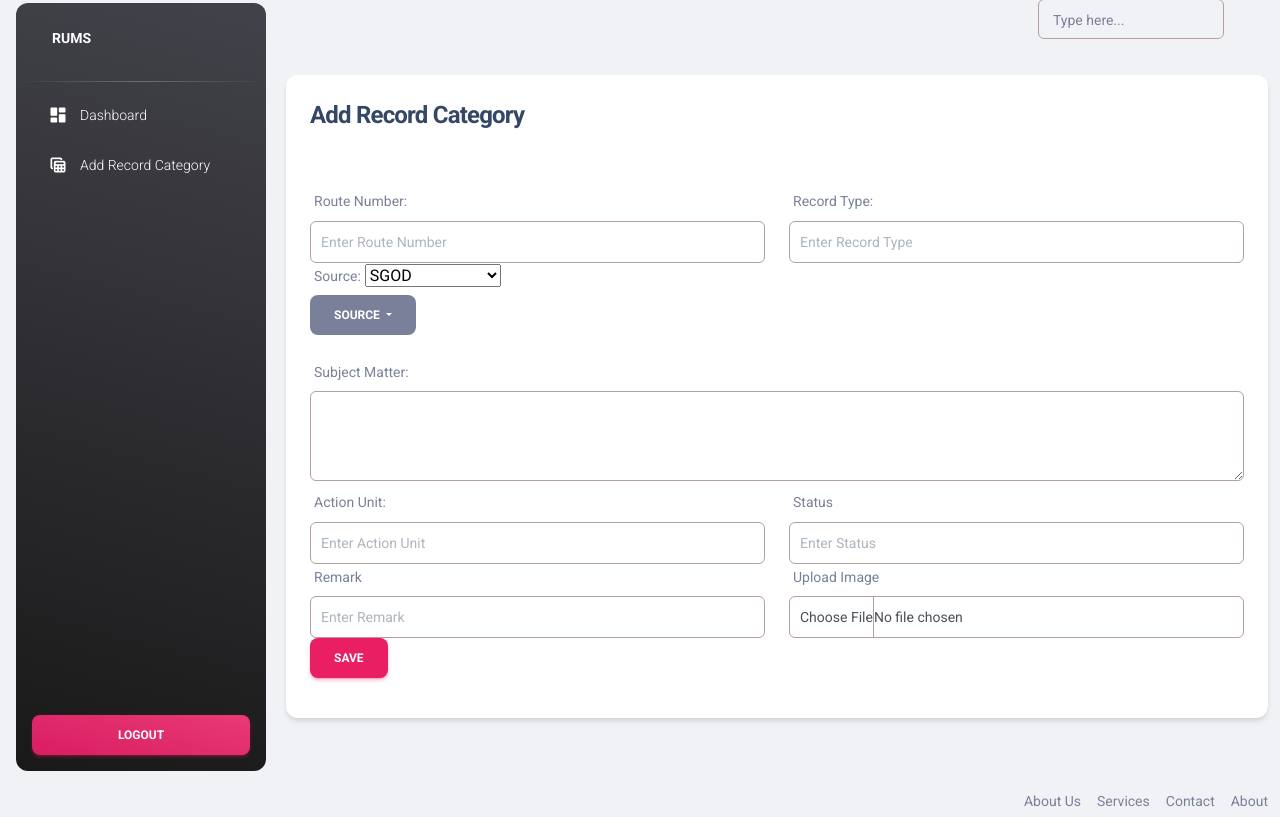
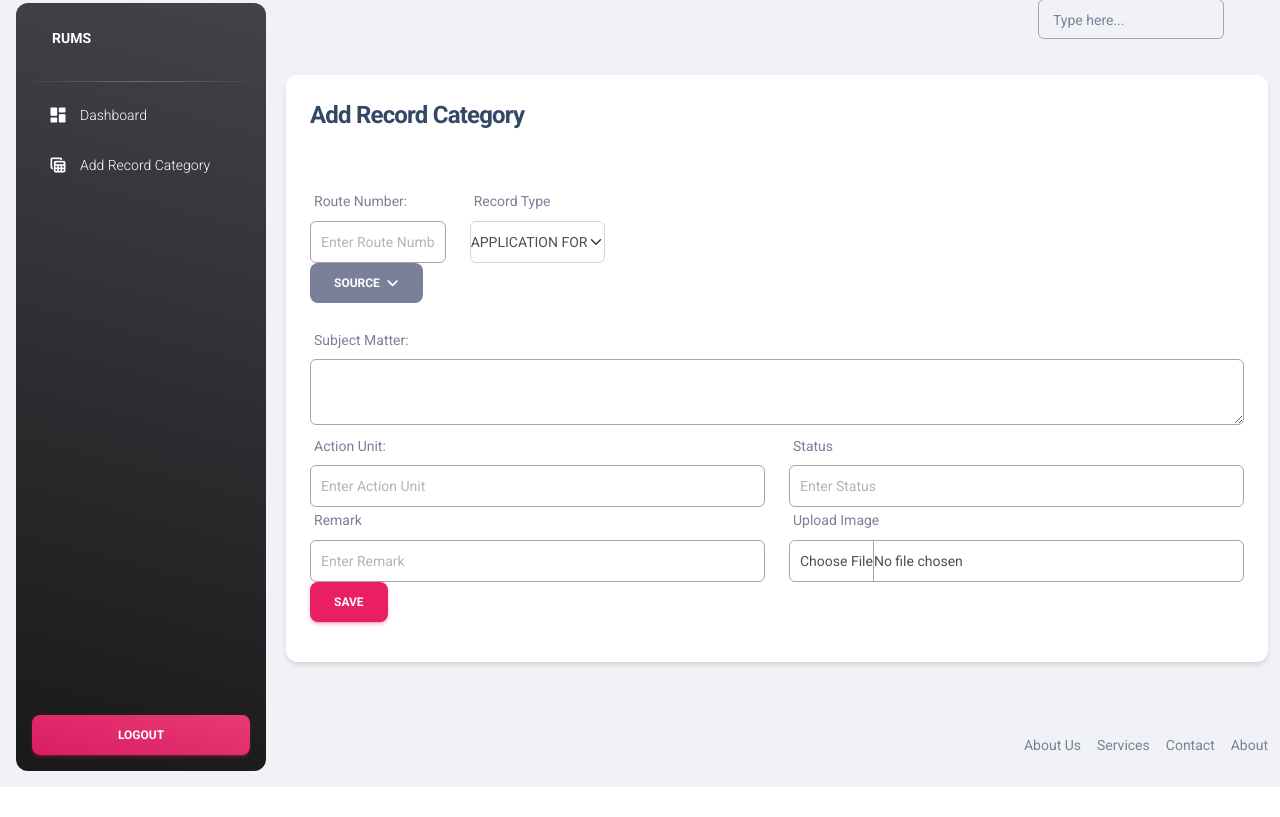
Before and after one commit to vic-reporte/RECORD-MNGT-SYSTEM, a PHP site: page /admin/record-category.php in a window 1280 px wide. Shown: the part 13-830 px from the top of the page. After the commit the page ends 800 px from the top, so only its background shows below. Run offline with PHP 8.4, Linux system fonts and the light colour scheme; the visitor is signed in with stand-in values (Sample User, id 1); some libraries are stand-ins or nearby versions.

Commit message:
Update the modified record-category.php

```diff
--- a/admin/record-category.php
+++ b/admin/record-category.php
@@ -14,44 +14,88 @@ include('../middleware/adminMiddleware.php');
                 <div class="card-body">
                     <form action="code.php" method="POST" enctype="multipart/form-data">
                         <div class="row">
-                            <div class="col-md-6">
+                            <div class="col-md-2">
                                 <label for="">Route Number:</label>
                                 <input type="text" name="route_number" placeholder="Enter Route Number" class="form-control">
                             </div>
-                            <div class="col-md-6">
-                                <label for="">Record Type:</label>
-                                <input type="text" name="record_type" placeholder="Enter Record Type" class="form-control">
-                            </div>
-                            <div class="dropdown-column">
-                                <label for="dropdown1">Source:</label>
-                                <select id="dropdown1" name="dropdown1">
-                                    <option value="SGOD">SGOD</option>
-                                    <option value="Record Unit">Record Unit</option>
-                                    <option value="Admin Unit">Admin Unit</option>
-                                    <option value="Personnel Unit">Personnel Unit</option>
-                                    <option value="Accounting Unit">Accounting Unit</option>
-                                    <option value="Cash Unit">Cash Unit</option>
-                                    <option value="CID">CID</option>
-                                    <option value="SDS">SDS</option>
-                                    <option value="ASDS">ASDS</option>
-                                    <option value="ICT">ICT</option>
-                                    <option value="Budget Unit">Budget Unit</option>
-                                    <option value="Health Unit">Health Unit</option>
+                            <div class="col-md-2">
+                                <label for="select">Record Type</label>
+                                <select class="form-select" id="sel1" name="sellist1">
+                                    <option>APPLICATION FOR GOV'T</option>
+                                    <option>PERMIT</option>
+                                    <option>APPLICATION/PROMOTION</option>
+                                    <option>APPOINTMENT</option>
+                                    <option>BILLS</option>
+                                    <option>BOND</option>
+                                    <option>BUDGET</option>
+                                    <option>REQUIREMENT</option>
+                                    <option>CEDULA</option>
+                                    <option>CERTIFICATION</option>
+                                    <option>CHANGE OF NAME</option>
+                                    <option>CLEARANCE</option>
+                                    <option>COMPLAINT LETTER</option>
+                                    <option>CONFIDENTIAL</option>
+                                    <option>CORRECTION OF ENTRIES</option>
+                                    <option>DIPLOMA</option>
+                                    <option>EMAIL ENDORSEMENT</option>
+                                    <option>ERF</option>
+                                    <option>FORM 4</option>
+                                    <option>FORM 6</option>
+                                    <option>FORM 7</option>
+                                    <option>GAD ACCOMPLISHMENT</option>
+                                    <option>GAD PLAN/BUDGET</option>
+                                    <option>INVITATIONAL</option>
+                                    <option>IOT</option>
+                                    <option>IPCRF/OPCRF</option>
+                                    <option>JOB ORDER CONTRACT</option>
+                                    <option>LETTER</option>
+                                    <option>LOCATOR SLIP</option>
+                                    <option>MATERNITY</option>
+                                    <option>MEMO/ISSUANCES</option>
+                                    <option>MOA</option>
+                                    <option>MONETIZATION</option>
+                                    <option>NOSA</option>
+                                    <option>NOSI</option>
+                                    <option>PERMIT TO STUDY</option>
+                                    <option>PERMIT TO TEACH</option>
+                                    <option>PERTINENTS PAPERS</option>
+                                    <option>PROPOSAL</option>
+                                    <option>QUESTIONNAIRE</option>
+                                    <option>RECLASSIFICATION</option>
+                                    <option>RECOMMENDATION</option>
+                                    <option>REPORT</option>
+                                    <option>REQUEST</option>
+                                    <option>REQUEST FOR TRANSFER</option>
+                                    <option>REQUEST LETTER</option>
+                                    <option>RESEARCH</option>
+                                    <option>RESIGNATION</option>
+                                    <option>RETIREMENT</option>
+                                    <option>RETURN TO DUTY</option>
                                 </select>
                             </div>
-                            <div class="dropdown-column">
+                            <div class="dropend">
                                 <button type="button" class="btn btn-secondary dropdown-toggle" data-bs-toggle="dropdown">
                                     Source
                                 </button>
                                 <ul class="dropdown-menu">
+                                    <li><a class="dropdown-item" href="#">Accounting Unit</a></li>
+                                    <li><a class="dropdown-item" href="#">Admin</a></li>
+                                    <li><a class="dropdown-item" href="#">ASDS</a></li>
+                                    <li><a class="dropdown-item" href="#">Budget Unit</a></li>
+                                    <li><a class="dropdown-item" href="#">Cash Unit</a></li>
+                                    <li><a class="dropdown-item" href="#">CID</a></li>
+                                    <li><a class="dropdown-item" href="#">Health Unit</a></li>
+                                    <li><a class="dropdown-item" href="#">ICT</a></li>
+                                    <li><a class="dropdown-item" href="#">Personel Unit</a></li>
+                                    <li><a class="dropdown-item" href="#">Record Unit</a></li>
+                                    <li><a class="dropdown-item" href="#">SDS</a></li>
                                     <li><a class="dropdown-item" href="#">SGOD</a></li>
-                                    <li><a class="dropdown-item" href="#">Record Unit</a></li>
-                                    <li><a class="dropdown-item" href="#">Personel Unit</a></li>
+                                    <li><a class="dropdown-item" href="#">Supply Unit</a></li>
                                 </ul>
                             </div>
                             <div class="mb-2 mt-2">
                                 <label for="">Subject Matter:</label>
-                                <textarea class="form-control" rows="3" id="comment" name="text"></textarea>
+                                <textarea class="form-control" rows="2" id="comment" name="text"></textarea>
                             </div>
                             <div class="col-md-6">
                                 <label for="">Action Unit:</label>
```
